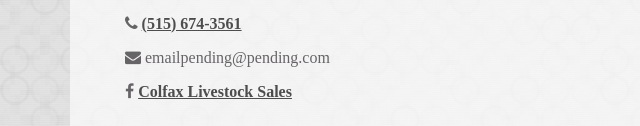
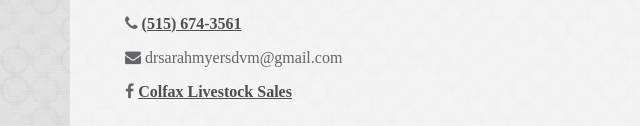
Before and after one commit to scress78/ColfaxLivestock, a plain HTML site: page contactTwo.html in a window 1280 px wide. Shown: the part 795-921 px from the top of the page, 0-640 px from the left. Drawn offline with nearby package versions, Linux system fonts and the light colour scheme.

Commit message:
update email

```diff
--- a/contactTwo.html
+++ b/contactTwo.html
@@ -89,7 +89,7 @@
 				<ul style="float:left;list-style:none;padding-right:20px;">
 					<li style="padding-bottom:10px;"><i class="fa fa-home"> 335 N Walnut St. Colfax, IA 50054</i></li>
 					<li style="padding-bottom:10px;"><i class="fa fa-phone"> <a href="tel:515-674-3561">(515) 674-3561 </a></i></li>
-					<li style="padding-bottom:10px;"><i class="fa fa-envelope"> emailpending@pending.com</i></li>
+					<li style="padding-bottom:10px;"><i class="fa fa-envelope"> drsarahmyersdvm@gmail.com</i></li>
 					<li style="padding-bottom:10px;"><i class="fa fa-facebook">  <a href="https://www.facebook.com/profile.php?id=111983648865257&paipv=0&eav=AfbFu61PGoayGq5epits46AbEFpR3AQApP8cn2yW_WH7h-6Nsmv4u5NVz0RwJL6Y1YY&_rdr">Colfax Livestock Sales</a></i></li>
 				</ul>
 				<iframe  <iframe class='map' src="https://www.google.com/maps/embed?pb=!1m18!1m12!1m3!1d11918.880333409259!2d-93.25468208008766!3d41.68338838551186!2m3!1f0!2f0!3f0!3m2!1i1024!2i768!4f13.1!3m3!1m2!1s0x87eee5774eeba96d%3A0xe5e1e3a472c6cf75!2sColfax%20Livestock%20Sales%20Co!5e0!3m2!1sen!2sus!4v1686693137396!5m2!1sen!2sus"
```
Also changed, not shown: readmeUpload.txt.
